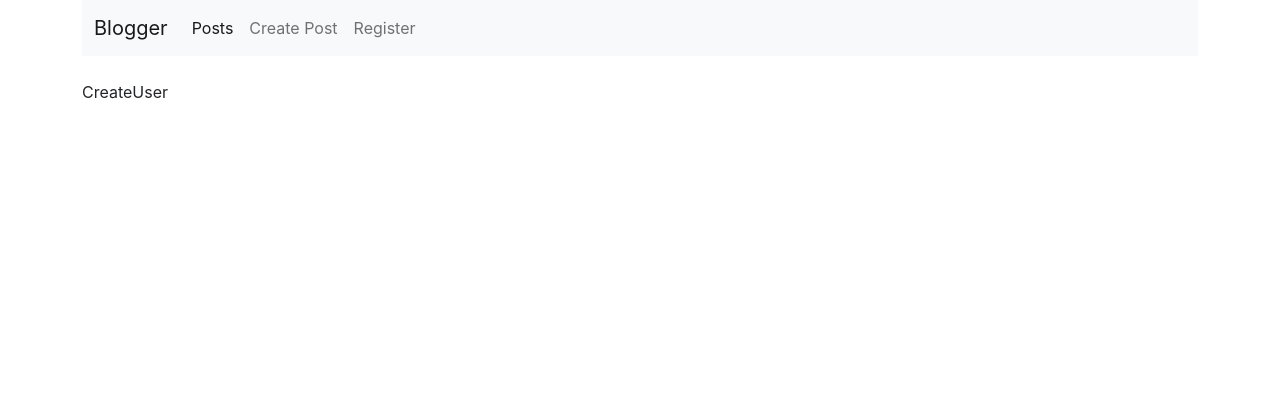
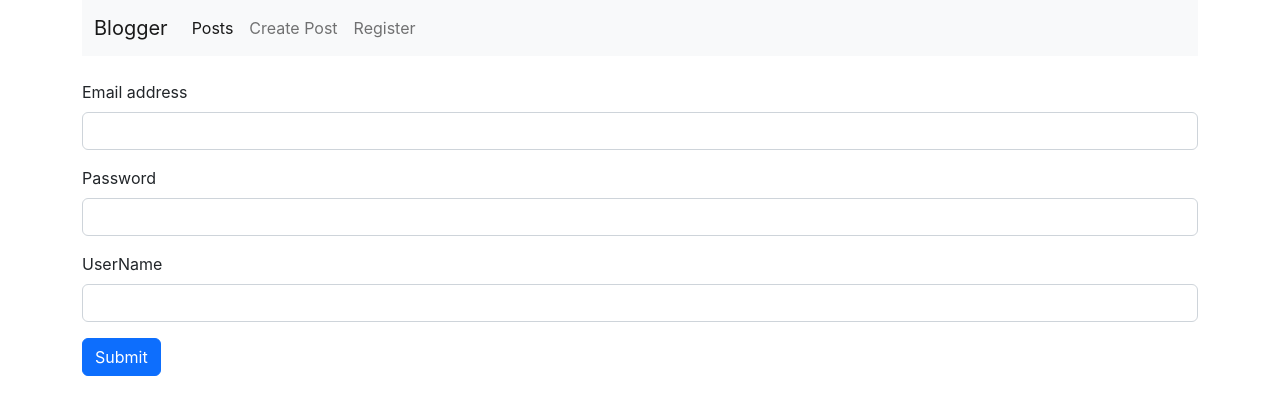
Before and after one commit to ehuezod/react-blog, a React (Create React App) app: page /newuser in a window 1280 px wide. Shown: the top 414 px of the page. Built offline with nearby package versions, Linux system fonts and the light colour scheme.

Commit message:
adds register user to db

```diff
--- a/src/components/CreateUser.js
+++ b/src/components/CreateUser.js
@@ -1,5 +1,64 @@
-import React from "react";
+import React, { useState } from "react";
+import axios from "axios";
 
 export default function CreateUser() {
-  return <div> CreateUser </div>;
+  const [newUser, setNewUser] = useState({
+    username: "",
+    email: "",
+    password: "",
+    profilePicture: "",
+  });
+
+  const createNewUser = (e) => {
+    e.preventDefault();
+    console.log(newUser);
+    axios
+      .post("http://localhost:4000/users/add", newUser)
+      .then((res) => console.log(res.data));
+    window.location = "/"; //should redirect to login
+  };
+
+  return (
+    <form>
+      <div class="mb-3">
+        <label for="registerEmail" class="form-label">
+          Email address
+        </label>
+        <input
+          type="email"
+          class="form-control"
+          id="registerEmail"
+          aria-describedby="emailHelp"
+          onChange={(e) => setNewUser({ ...newUser, email: e.target.value })}
+        />
+      </div>
+      <div class="mb-3">
+        <label for="registerPassword" class="form-label">
+          Password
+        </label>
+        <input
+          type="password"
+          class="form-control"
+          id="registerPassword"
+          onChange={(e) => setNewUser({ ...newUser, password: e.target.value })}
+        />
+      </div>
+
+      <div class="mb-3">
+        <label for="registerUsername" class="form-label">
+          UserName
+        </label>
+        <input
+          type="text"
+          class="form-control"
+          id="registerUsername"
+          onChange={(e) => setNewUser({ ...newUser, username: e.target.value })}
+        />
+      </div>
+
+      <button type="submit" class="btn btn-primary" onClick={createNewUser}>
+        Submit
+      </button>
+    </form>
+  );
 }
```
